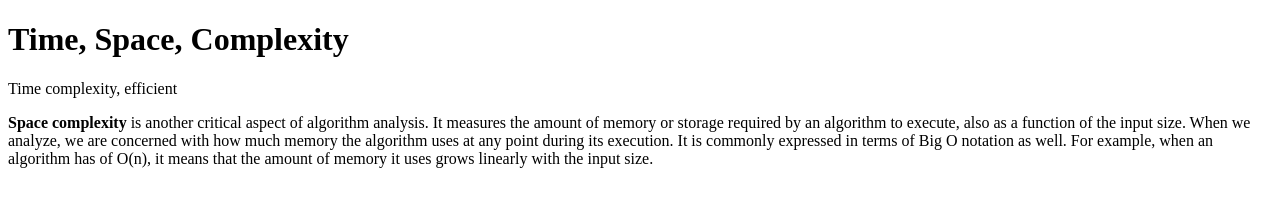
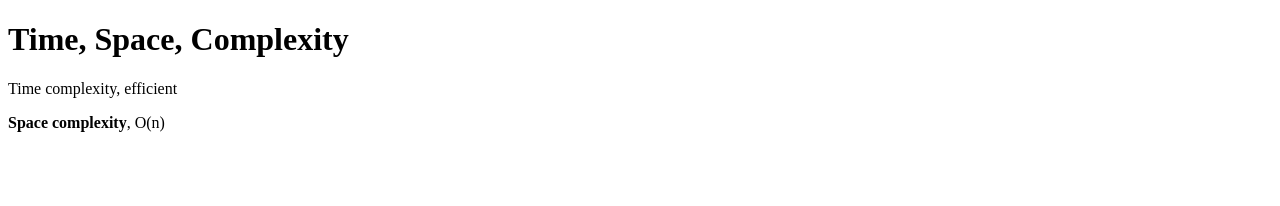
Before and after one commit to acciojob/time-and-space-complexity-mrunal3006, a website: page main.html in a window 1280 px wide. Drawn offline with Linux system fonts and the light colour scheme.

Commit message:
created a submission

```diff
--- a/main.html
+++ b/main.html
@@ -10,8 +10,7 @@
 	<!-- the entire body must be written by student -->
 	<h1> Time, Space, Complexity</h1>
 	<p>Time complexity, efficient</p>
-    <p> <b>Space complexity</b> is another critical aspect of algorithm analysis. It measures the amount of memory or storage  required by an algorithm to execute, also as a function of the input size. When we analyze, we are concerned with how much memory the algorithm uses at any point during its execution. It is commonly expressed in terms of Big O notation as well. For example, when an algorithm has of O(n), it means that the amount of memory it uses grows linearly with the input size.
- </p>
+    <p> <b>Space complexity</b>, O(n)</p>
 
 	<script type="text/javascript" src="./script.js">
 </script>
```
